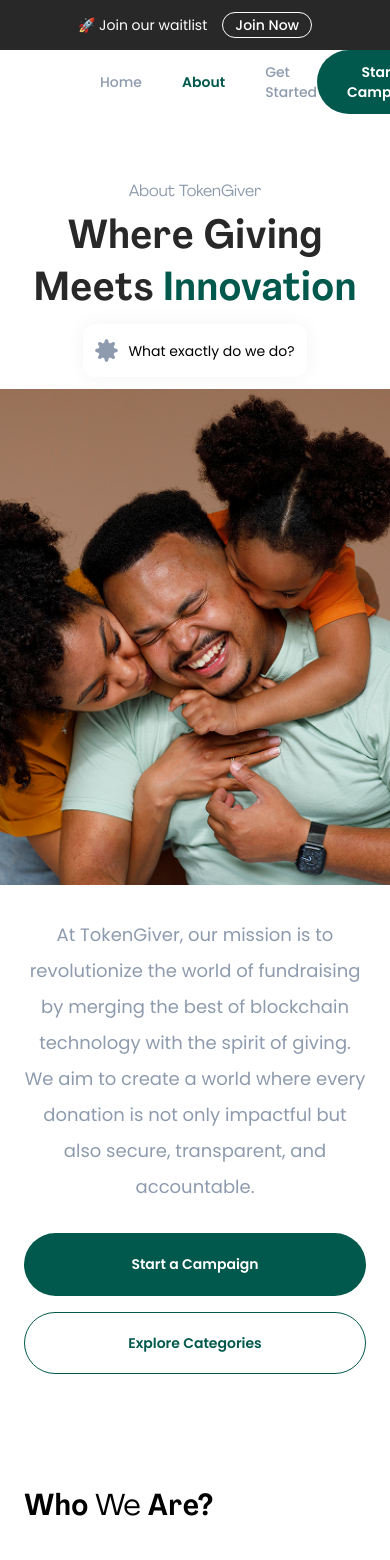
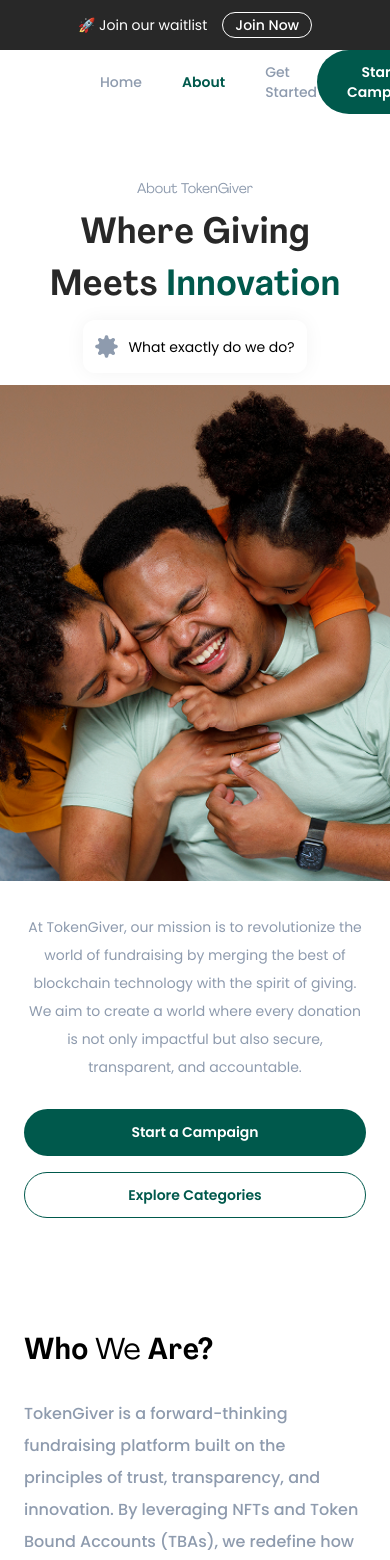
Before and after one commit to Token-Giver/token-giver-website, a Next.js app: page /about in a window 390 px wide. Shown: the top 1560 px of the page. Built offline with nearby package versions, Linux system fonts and the light colour scheme.

Commit message:
feat:fix font responsiveness

```diff
--- a/app/components/about-hero-section.tsx
+++ b/app/components/about-hero-section.tsx
@@ -5,11 +5,10 @@
   return (
     <div className="text-center pt-[180px] flex flex-col items-center  md:px-10 lg:px-20 xl:px-[100px] 2xl:max-w-[1440px] 2xl:mx-auto">
       <div className="px-6">
-        <h4 className="font-AgrandirRegular  text-ash text-base mb-2">
+        <h4 className="font-AgrandirRegular  text-ash text-sm sm:text-base mb-2">
           About TokenGiver
         </h4>
-        <div></div>
-        <h1 className="font-AgrandirBold text-[40px]  leading-[52px] sm:leading-[60px] sm:text-5xl xl:leading-[70px] max-w-[668px] mb-2 text-raisin-black">
+        <h1 className="font-AgrandirBold text-4xl  leading-[52px] sm:leading-[60px] sm:text-5xl xl:leading-[70px] max-w-[668px] mb-2 text-raisin-black">
           Where Giving Meets <span className="text-primary">Innovation</span>
         </h1>
         <div className="py-[15px] px-3 flex justify-center mx-auto items-center gap-x-[10px] text-sm text-black shadow-primary-black rounded-[12px] w-fit mb-6">
@@ -43,17 +42,17 @@
         />
         <img src="/heromobile.png" className="w-full  md:hidden" alt="" />
         <div className="px-6 md:px-[57px] pt-8">
-          <p className="text-[18px] leading-9 md:text-base text-ash md:leading-[35px] mb-7">
+          <p className=" text-sm leading-7 sm:text-base text-ash md:leading-[35px] mb-7">
             At TokenGiver, our mission is to revolutionize the world of
             fundraising by merging the best of blockchain technology with the
             spirit of giving. We aim to create a world where every donation is
             not only impactful but also secure, transparent, and accountable.
           </p>
           <div className="flex flex-col sm:flex-row gap-4  justify-center items-center md:gap-x-3">
-            <button className="py-5 px-[47px] md:py-4 rounded-full w-full md:w-[250px] bg-primary font-semibold text-sm leading-[23px] text-white">
+            <button className="py-3 px-[47px] md:py-4 rounded-full w-full md:w-[250px] bg-primary font-semibold text-sm leading-[23px] text-white">
               Start a Campaign
             </button>
-            <button className="bg-white py-5 md:py-4 rounded-full w-full md:w-[250px] text-primary border-primary border font-semibold text-sm">
+            <button className="bg-white py-3 md:py-4 rounded-full w-full md:w-[250px] text-primary border-primary border font-semibold text-sm">
               Explore Categories
             </button>
           </div>
```
